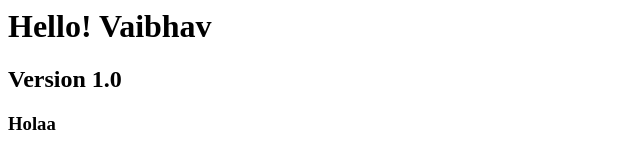
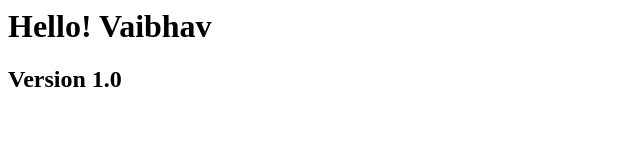
Before and after one commit to vaibhav-umbarkar/jenkins-demo, a plain HTML site: page index.html in a window 1280 px wide. Shown: the full height of the page, 0-640 px from the left. Drawn offline with Linux system fonts and the light colour scheme.

Commit message:
Remove 'Holaa' heading from index.html

```diff
--- a/index.html
+++ b/index.html
@@ -2,6 +2,5 @@
   <body>
       <h1>Hello! Vaibhav</h1>
       <h2>Version 1.0</h2>
-      <h3>Holaa</h3>
   </body>
 </html>
```
